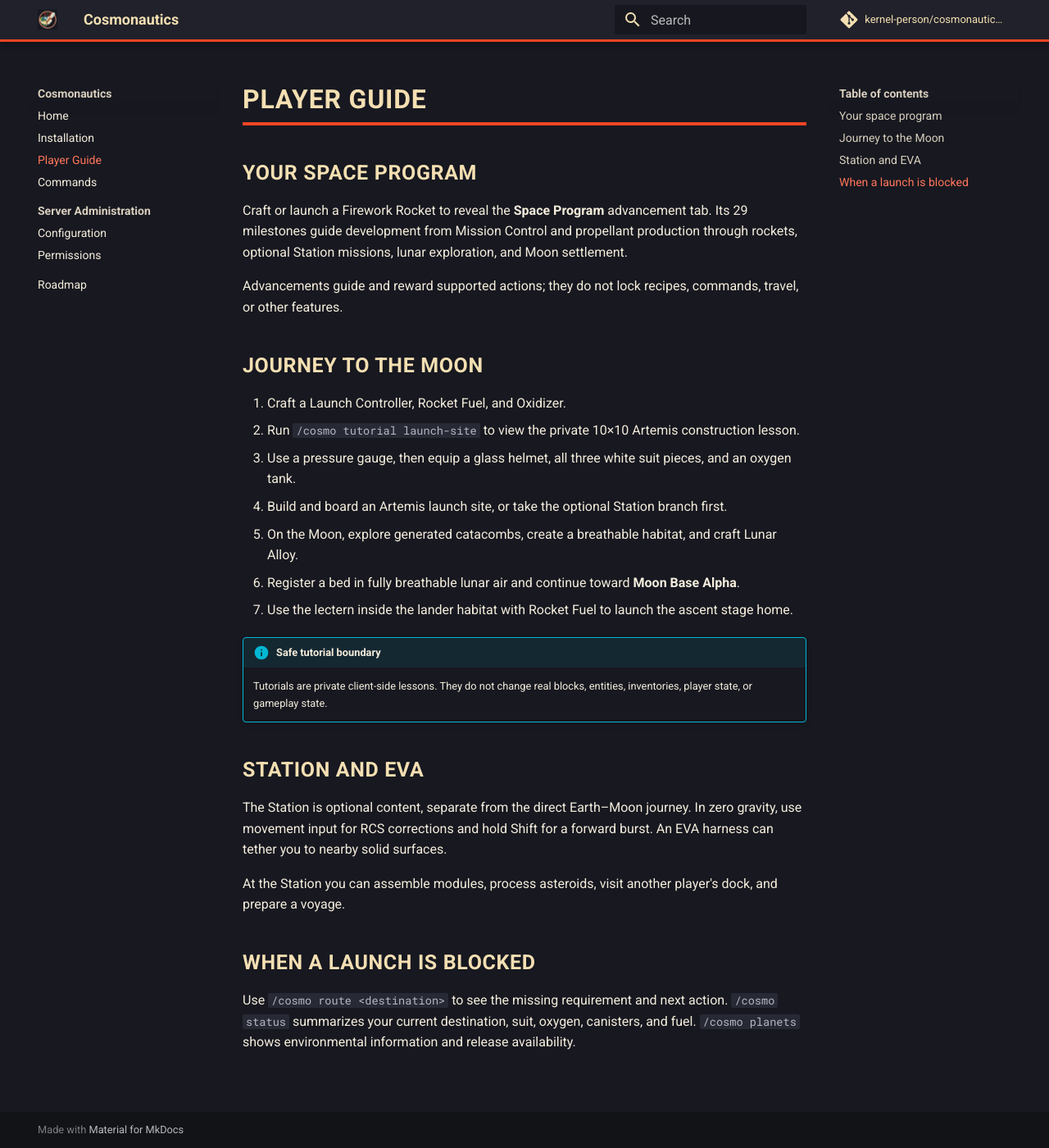
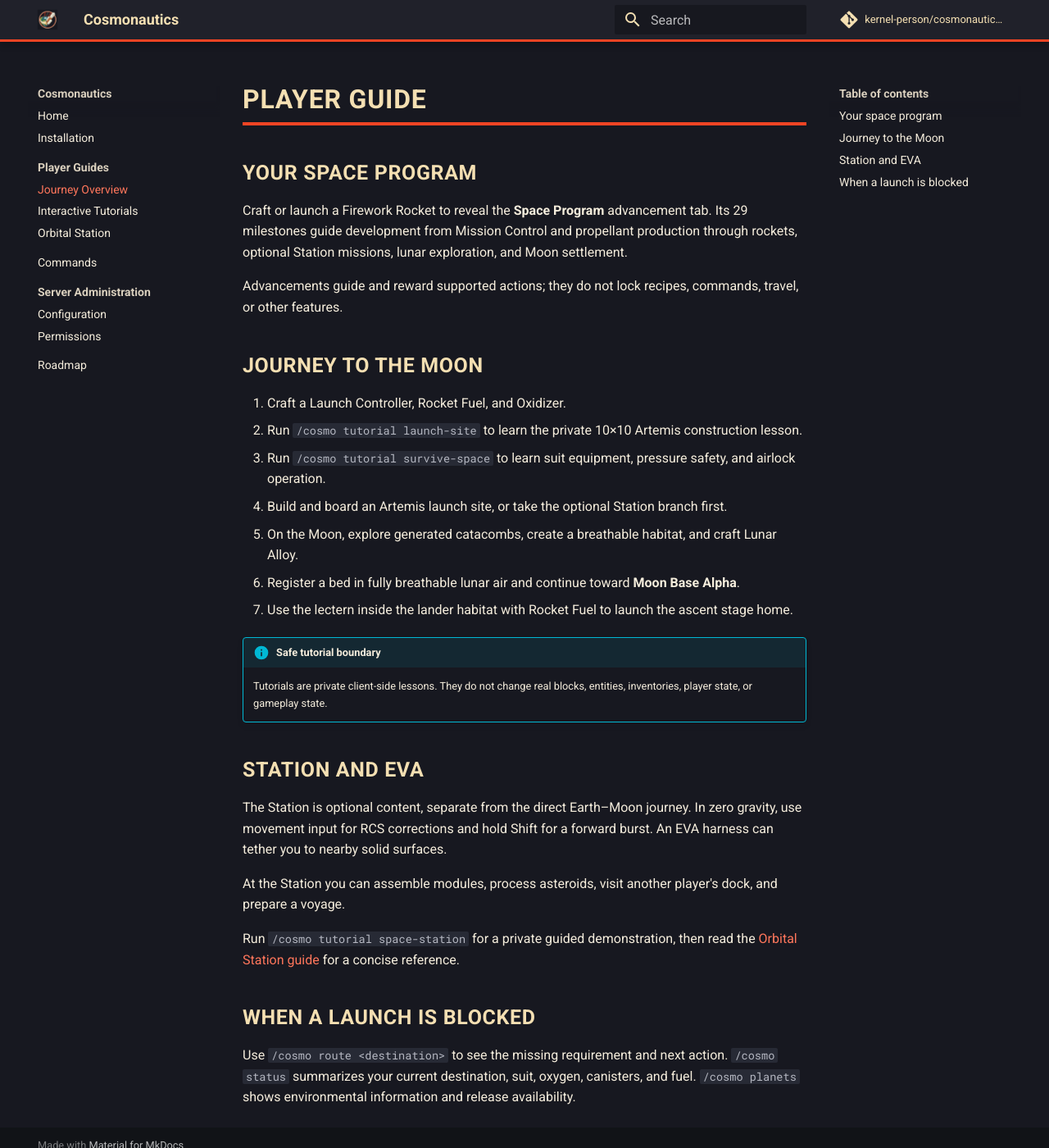
Before and after one commit to kernel-person/cosmonautics-docs, an MkDocs documentation site: the page built from docs/player-guide.md, in a window 1280 px wide and 1400 px high. Shown: the whole window at 82% size. Built offline with MkDocs 1.6.1 and Material for MkDocs 9.7.7, drawn with Linux system fonts in a browser that asks for light colours; comment, search, counter and statistics services are not loaded.

Commit message:
docs: add tutorials and station guides

```diff
--- a/docs/player-guide.md
+++ b/docs/player-guide.md
@@ -9,8 +9,8 @@
 ## Journey to the Moon
 
 1. Craft a Launch Controller, Rocket Fuel, and Oxidizer.
-2. Run `/cosmo tutorial launch-site` to view the private 10×10 Artemis construction lesson.
-3. Use a pressure gauge, then equip a glass helmet, all three white suit pieces, and an oxygen tank.
+2. Run `/cosmo tutorial launch-site` to learn the private 10×10 Artemis construction lesson.
+3. Run `/cosmo tutorial survive-space` to learn suit equipment, pressure safety, and airlock operation.
 4. Build and board an Artemis launch site, or take the optional Station branch first.
 5. On the Moon, explore generated catacombs, create a breathable habitat, and craft Lunar Alloy.
 6. Register a bed in fully breathable lunar air and continue toward **Moon Base Alpha**.
@@ -25,6 +25,8 @@
 
 At the Station you can assemble modules, process asteroids, visit another player's dock, and prepare a voyage.
 
+Run `/cosmo tutorial space-station` for a private guided demonstration, then read the [Orbital Station guide](station.md) for a concise reference.
+
 ## When a launch is blocked
 
 Use `/cosmo route <destination>` to see the missing requirement and next action. `/cosmo status` summarizes your current destination, suit, oxygen, canisters, and fuel. `/cosmo planets` shows environmental information and release availability.
--- a/mkdocs.yml
+++ b/mkdocs.yml
@@ -35,7 +35,10 @@
 nav:
   - Home: index.md
   - Installation: installation.md
-  - Player Guide: player-guide.md
+  - Player Guides:
+      - Journey Overview: player-guide.md
+      - Interactive Tutorials: tutorials.md
+      - Orbital Station: station.md
   - Commands: commands.md
   - Server Administration:
       - Configuration: configuration.md
```
Also changed, not shown: docs/commands.md (+5 -1 lines), docs/station.md (added, +40 -0 lines), docs/tutorials.md (added, +45 -0 lines).
